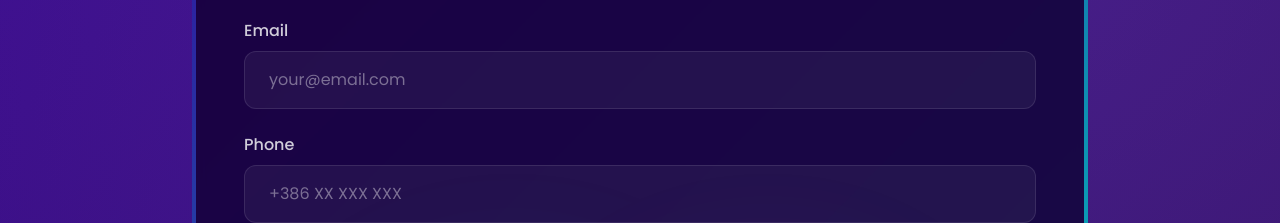
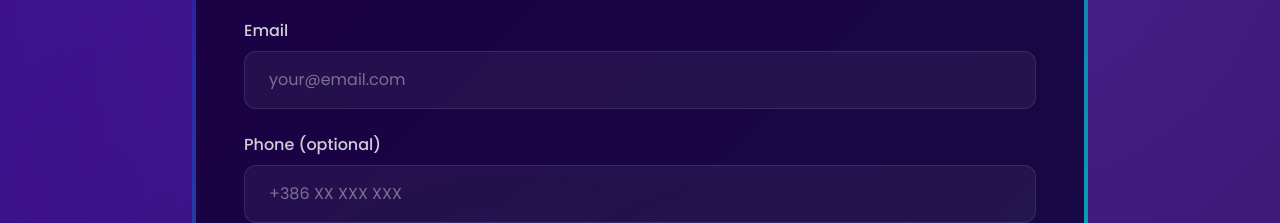
Before and after one commit to filipJursinic/FJNeural.com, a React (Vite) app: page / in a window 1280 px wide. Shown: the part 4520-4743 px from the top of the page. Built offline with nearby package versions, Linux system fonts and the light colour scheme.

Commit message:
Updated LanguageContext.tsx

```diff
--- a/src/contexts/LanguageContext.tsx
+++ b/src/contexts/LanguageContext.tsx
@@ -62,7 +62,7 @@ const translations = {
     contact_email: 'Email',
     contact_email_placeholder: 'your@email.com',
     contact_message: 'Message',
-    contact_phone: 'Phone',
+    contact_phone: 'Phone (optional)',
     contact_phone_placeholder: '+386 XX XXX XXX',
     contact_message_placeholder: 'Tell us about your automation needs...',
     privacy_title: 'Privacy Policy',
```
